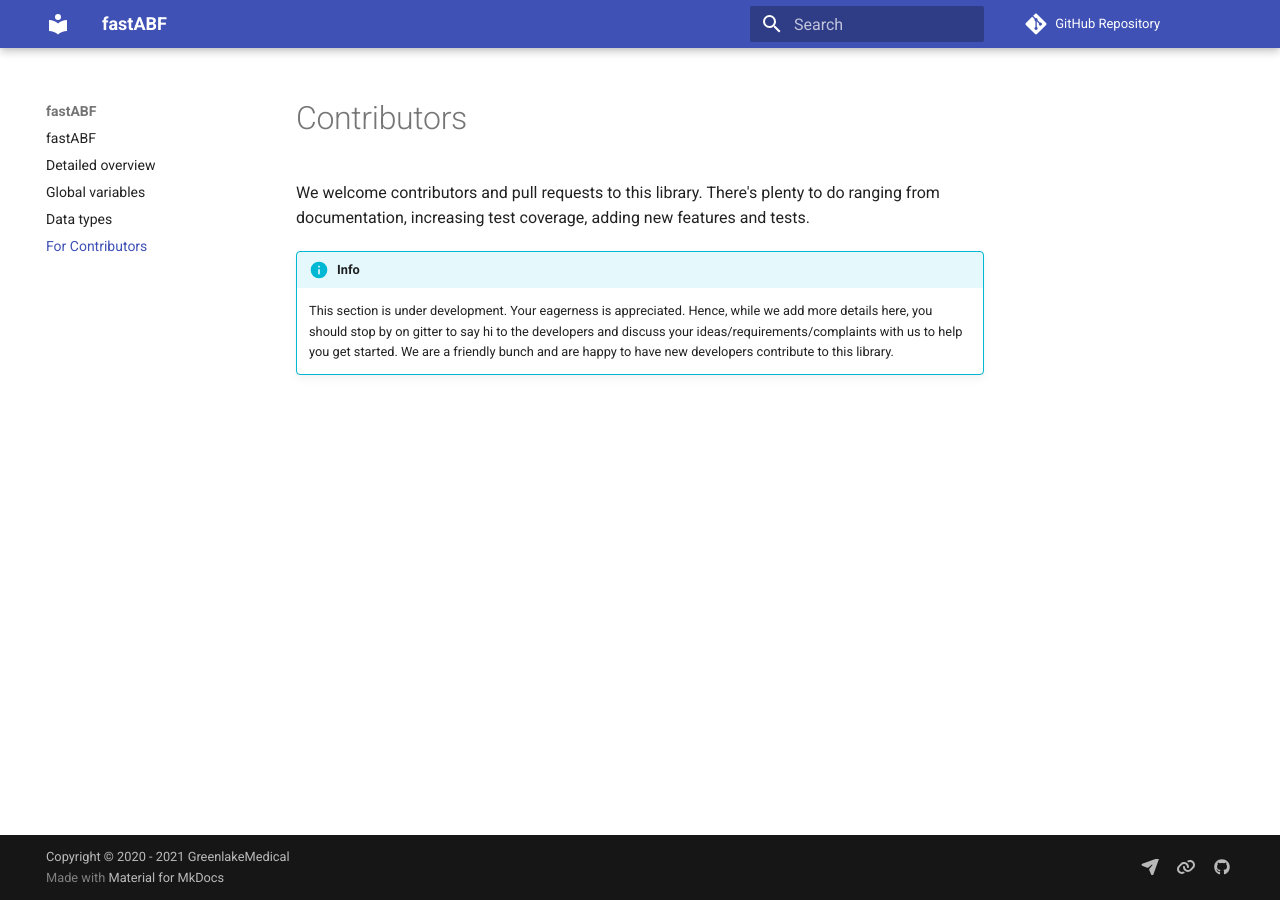
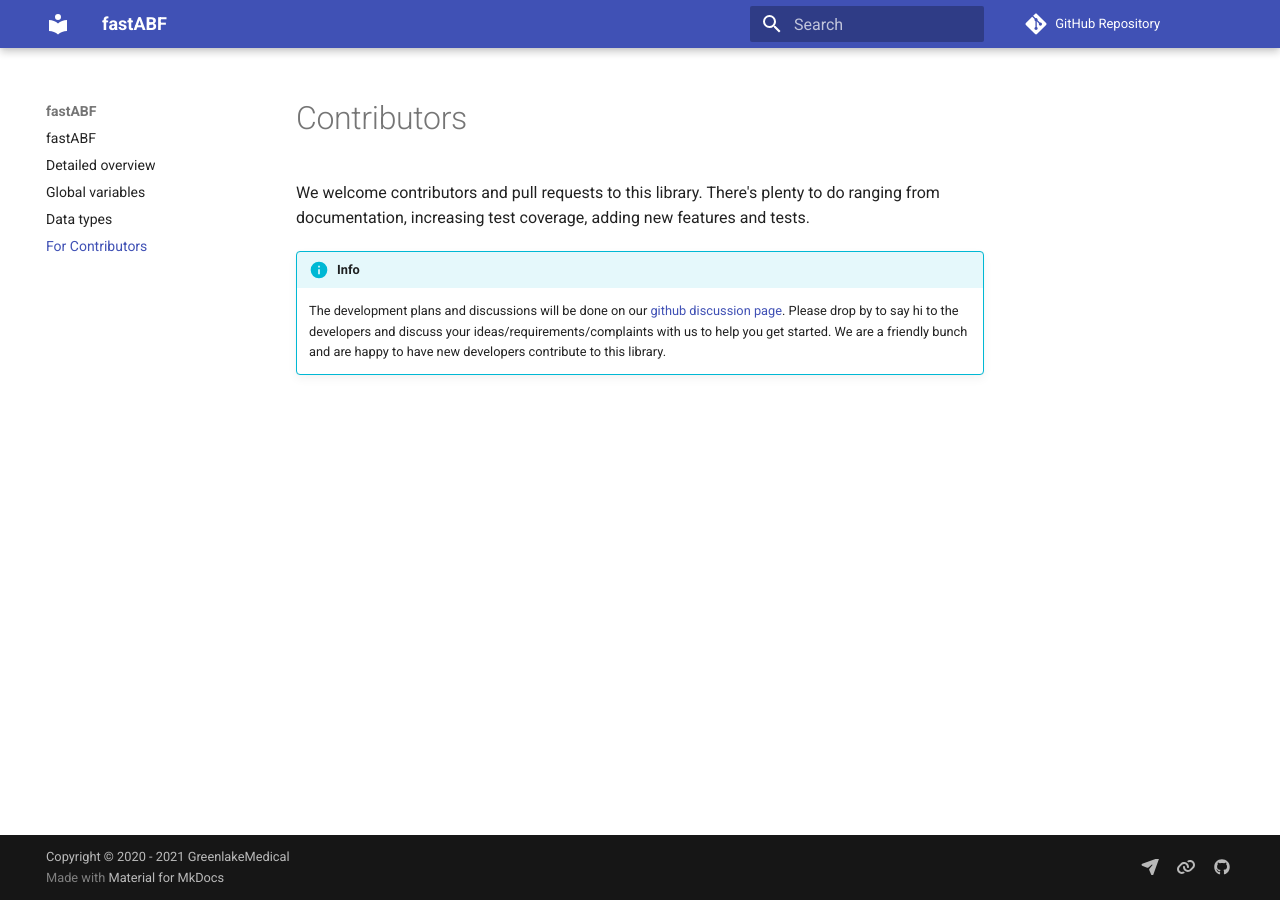
Before and after one commit to GreenlakeMedical/fastABF, an MkDocs documentation site: the page built from docs/contributors.md, in a window 1280 px wide. Built offline with MkDocs 1.6.1 and Material for MkDocs 9.7.7, drawn with Linux system fonts in a browser that asks for light colours; comment, search, counter and statistics services are not loaded.

Commit message:
amended contributor page

```diff
--- a/docs/contributors.md
+++ b/docs/contributors.md
@@ -3,5 +3,7 @@
 We welcome contributors and pull requests to this library. There's plenty to do ranging from documentation, increasing test coverage, adding new features and tests.
 
 !!! info
-    This section is under development. Your eagerness is appreciated. Hence, while we add more details here, you should stop by on gitter to say hi to the developers and discuss your ideas/requirements/complaints with us to help you get started.
-    We are a friendly bunch and are happy to have new developers contribute to this library.
+
+    The development plans and discussions will be done on our [github discussion page](https://github.com/GreenlakeMedical/fastABF/discussions). Please drop by to say hi to
+    the developers and discuss your ideas/requirements/complaints with us to
+    help you get started. We are a friendly bunch and are happy to have new developers contribute to this library.
```
